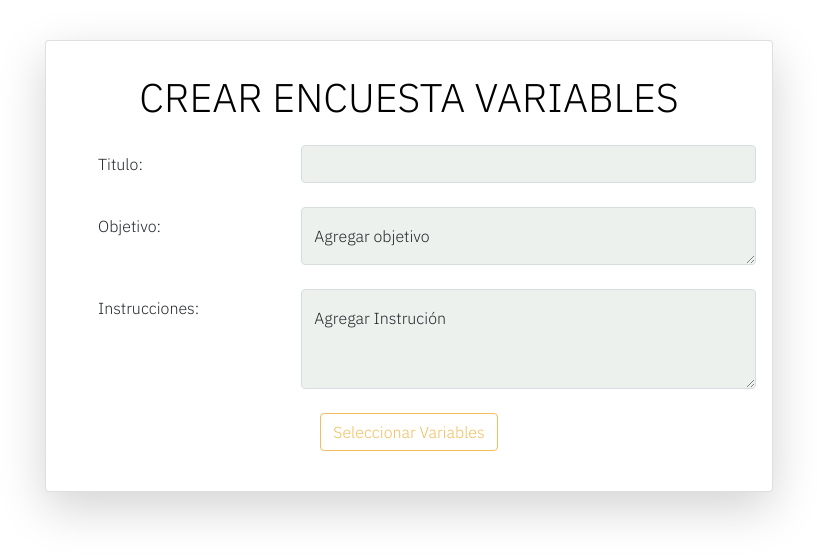
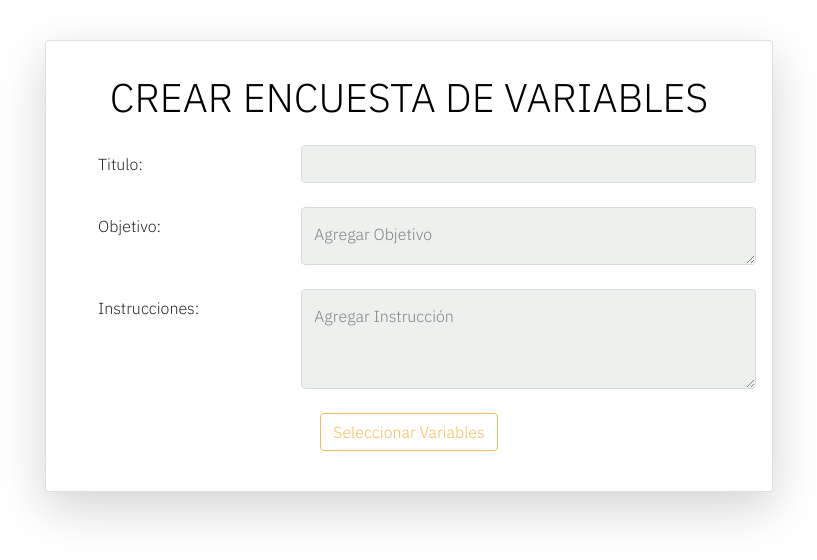
Before and after one commit to MiguelBalam/Janal-Kaaj, a PHP site: the page made by pestañas_Encuestador/variable_datos_encuesta.html in a window 1280 px wide. Shown: the part 56-616 px from the top of the page, without its empty margins (231-1048 px from the left). Run offline with PHP 8.4, Linux system fonts and the light colour scheme.

Commit message:
CambioPlacehol

```diff
--- a/CSS/style.css
+++ b/CSS/style.css
@@ -250,6 +250,16 @@ input {
     background-position: 1rem center;
     text-align: center;
 }
+#floatingTextarea2::placeholder{
+    color: #646464;
+}
+#floatingTextarea21::placeholder{
+    color: #646464;
+}
+#floatingTextarea22::placeholder{
+    color: #646464;
+}
+
 /* Estilos de botones */
 
 #boton-enviar:hover {
--- a/pestañas_Encuestador/variable_datos_encuesta.html
+++ b/pestañas_Encuestador/variable_datos_encuesta.html
@@ -41,7 +41,7 @@
 
             <div class="card col-sm-7 p-3 shadow-lg mb-5 bg-white rounded">
 
-                <h1 class="bg-text-black text-center p-3 text-uppercase text-black">Crear Encuesta Variables</h1>
+                <h1 class="bg-text-black text-center p-3 text-uppercase text-black">Crear Encuesta de Variables</h1>
 
                 <form name="formV" id="formularioV" action="">
 
@@ -56,9 +56,9 @@
                         <label class="col-sm-4 col-form-label px-5">Objetivo:</label>
                         <div class="col-sm-8">
                             <div class="form-floating">
-                                <textarea class="form-control" placeholder="Leave a comment here" id="floatingTextarea21"
+                                <textarea class="form-control" placeholder="Agregar Objetivo" id="floatingTextarea21"
                                     name="objetivo" required></textarea>
-                                <label for="floatingTextarea21">Agregar objetivo</label>
+
                             </div>
                         </div>
                     </div>
@@ -67,9 +67,9 @@
                         <label class="col-sm-4 col-form-label px-5">Instrucciones:</label>
                         <div class="col-sm-8">
                             <div class="form-floating">
-                                <textarea class="form-control" placeholder="Leave a comment here" name="Intruccion"
+                                <textarea class="form-control" placeholder="Agregar Instrucción" name="Intruccion"
                                     id="floatingTextarea22" style="height: 100px" required></textarea>
-                                <label for="floatingTextarea22">Agregar Instrución</label>
+
                             </div>
                         </div>
                     </div>
```
Also changed, not shown: pestañas_Encuestador/crear.html (+8 -6 lines).
